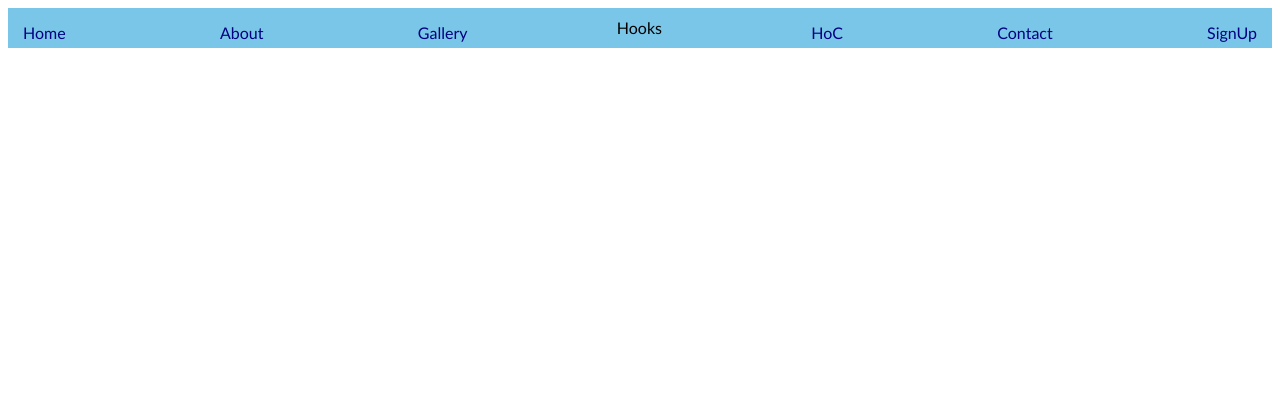
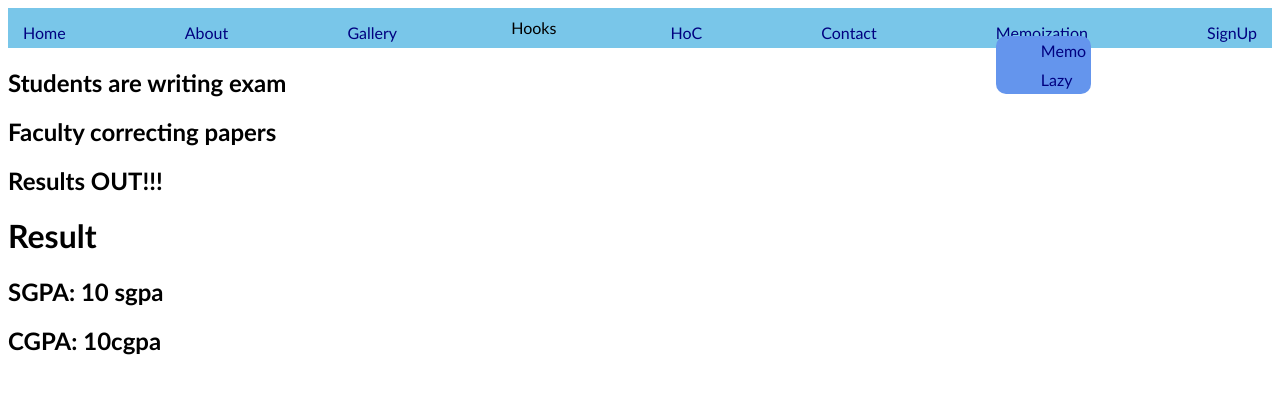
Before and after one commit to JayanthPrathab/MERN-Training, a React (Vite) app in the folder reactproj1/: page /result in a window 1280 px wide. Shown: the top 394 px of the page. Built offline with nearby package versions, Linux system fonts and the light colour scheme.

Commit message:
Prop Drilling & ContextAPI Day-11

```diff
--- a/reactproj1/index.html
+++ b/reactproj1/index.html
@@ -4,6 +4,7 @@
     <meta charset="UTF-8" />
     <link rel="icon" type="image/svg+xml" href="/vite.svg" />
     <meta name="viewport" content="width=device-width, initial-scale=1.0" />
+
     <title>React</title>
   </head>
   <body>
--- a/reactproj1/src/App.jsx
+++ b/reactproj1/src/App.jsx
@@ -17,6 +17,11 @@ import UseCallback from "./components/functional components/UseCallback.jsx";
 import UsecustomHook from "./components/functional components/UsecustomHook.jsx";
 import HoC from "./components/functional components/HoC/HoC.jsx";
 import './App.css';
+import Memo from "./components/functional components/Memoization/Memo.jsx";
+import Lazyloadingandsuspense from "./components/functional components/Memoization/Lazyloadingandsuspense.jsx";
+import StudentRes from "./components/functional components/ContextAPI/StudentRes.jsx";
+import CoE from "./components/functional components/ContextAPI/CoE.jsx";
+import Exam from "./components/functional components/ContextAPI/Exam.jsx";
 function App(){
   return(
 
@@ -25,7 +30,7 @@ function App(){
       <BrowserRouter>
         <Navbar></Navbar>
         <Routes>
-          <Route path="/" element={<Home/>}></Route>
+          <Route path="/Home" element={<Home/>}></Route>
           <Route path="/About" element={<About/>}></Route>
           <Route path="/Gallery" element={<Gallery/>}></Route>
           <Route path="/Contact" element={<Contact/>}></Route>
@@ -39,6 +44,9 @@ function App(){
           <Route path="/UseCallback" element={<UseCallback/>}></Route>
           <Route path="/UseCustomHook" element={<UsecustomHook/>}></Route>
           <Route path="/hoc" element={<HoC />}></Route>
+          <Route path="/Memo" element={<Memo />}></Route>
+          <Route path="/lazy" element={<Lazyloadingandsuspense/>}></Route>
+          <Route path="/result" element={<Exam />}></Route>
         </Routes>
       </BrowserRouter>
     </main>
--- a/reactproj1/src/components/css/navbar.css
+++ b/reactproj1/src/components/css/navbar.css
@@ -2,7 +2,7 @@
     margin: 0;
     padding: 0 ;
 } */
-span:hover{
+.spa:hover{
     background-color:wheat;
     height: 20px;
     border-radius: 10px;
--- /dev/null
+++ b/reactproj1/src/components/functional components/ContextAPI/CoE.jsx
@@ -0,0 +1,11 @@
+import StudentRes from "./StudentRes";
+const CoE=(res)=>{
+    return(
+        <div>
+            <h2>Results OUT!!!</h2>
+            <StudentRes sgpa={res.sgpa} cgpa={res.cgpa}/>
+
+        </div>
+    );
+}
+export default CoE;
--- /dev/null
+++ b/reactproj1/src/components/functional components/ContextAPI/Exam.jsx
@@ -0,0 +1,12 @@
+import Faculty from "./Faculty";
+import StudentRes from "./StudentRes"
+const Exam=(res)=>{
+    return(
+        <div>
+            <h2>Students are writing exam</h2>
+            <Faculty sgpa="10 sgpa" cgpa="10cgpa"/>
+
+        </div>
+    );
+}
+export default Exam;
--- /dev/null
+++ b/reactproj1/src/components/functional components/ContextAPI/Faculty.jsx
@@ -0,0 +1,11 @@
+import CoE from './CoE.jsx';
+import Exam from './Exam.jsx'
+const Faculty=(res)=>{
+    return(
+        <div>
+            <h2>Faculty correcting papers</h2>
+            <CoE sgpa={res.sgpa} cgpa={res.cgpa}/>
+        </div>
+    );
+}
+export default Faculty;
--- /dev/null
+++ b/reactproj1/src/components/functional components/ContextAPI/StudentRes.jsx
@@ -0,0 +1,12 @@
+const StudentRes=(res)=>{
+    return(
+        <div>
+
+            <h1>Result</h1>
+            <h2>SGPA: {res.sgpa}</h2>
+            <h2>CGPA: {res.cgpa}</h2>
+        </div>
+
+    );
+}
+export default StudentRes;
--- /dev/null
+++ b/reactproj1/src/components/functional components/Memoization/Lazyloadingandsuspense.jsx
@@ -0,0 +1,15 @@
+import { Suspense, lazy } from "react";
+const LazyComp = lazy(() => {
+  import("../SignUp.jsx");
+});
+const Lazyloadingandsuspense = () => {
+  return (
+    <div>
+      <Suspense>
+        <h1>This is lazy component</h1>
+        <LazyComp />
+      </Suspense>
+    </div>
+  );
+};
+export default Lazyloadingandsuspense;
--- /dev/null
+++ b/reactproj1/src/components/functional components/Memoization/Memo.jsx
@@ -0,0 +1,14 @@
+import Numberfile from "./Numberfile";
+import Textfile from "./Textfile";
+const Memo=()=>{
+    return(
+        <div>
+            <h1>Memo</h1>
+            <Numberfile />
+            <Textfile />
+        </div>
+
+
+    );
+}
+export default Memo;
--- /dev/null
+++ b/reactproj1/src/components/functional components/Memoization/Numberfile.jsx
@@ -0,0 +1,11 @@
+import {memo,useState} from 'react';
+const Numberfile=()=>{
+    var [num,setNum]=useState(0);
+    return(
+        <div>
+            Enter number <input type="number" value={num} onChange={(e)=>{setNum(e.target.value)}} /> <br />
+            The number is {num}
+        </div>
+    );
+}
+export default memo(Numberfile);
--- /dev/null
+++ b/reactproj1/src/components/functional components/Memoization/Textfile.jsx
@@ -0,0 +1,11 @@
+import {memo, useState} from 'react';
+const Textfile=()=>{
+    var [txt,setTxt]=useState("")
+    return(
+        <div>
+            Enter text: <input type="text" value={txt} onChange={(e)=>{setTxt(e.target.value)}}/> <br />
+            The text is {txt}
+        </div>
+    );
+}
+export default memo(Textfile);
--- a/reactproj1/src/components/functional components/navbar.jsx
+++ b/reactproj1/src/components/functional components/navbar.jsx
@@ -22,7 +22,7 @@ const navbar = () => {
           }}
           onMouseEnter={() => {
               setDropdown(!dropdown1);
-            }}><span>
+            }}><span className="spa">
 
               Hooks</span>
               {dropdown1 &&
@@ -38,6 +38,7 @@ const navbar = () => {
               <li><Link className="link" to="/UseMemo">UseMemo</Link></li>
               <li><Link className="link" to="/UseCallback">UseCallback</Link></li>
               <li><Link className="link" to="/UseCustomHook">CustomHook</Link></li>
+              <li><Link className="link" to="/result">Prop Drilling</Link></li>
             </ol>)    }
 
         </div>
@@ -51,6 +52,20 @@ const navbar = () => {
             Contact
           </Link>
         </li>
+        <div className="dropdown" onMouseLeave={() => {
+            setDropdown(!dropdown1);
+          }}
+          onMouseEnter={() => {
+              setDropdown(!dropdown1);
+            }}>
+        <li className="spa">
+            Memoization
+            <ol className="dropdown-list">
+              <li><Link className="link" to="/Memo"> Memo</Link></li>
+              <li><Link className="link" to="/lazy"> Lazy</Link></li>
+            </ol>
+        </li>
+        </div>
         <li>
           <Link className="link" to="/SignUp">
             SignUp
```
